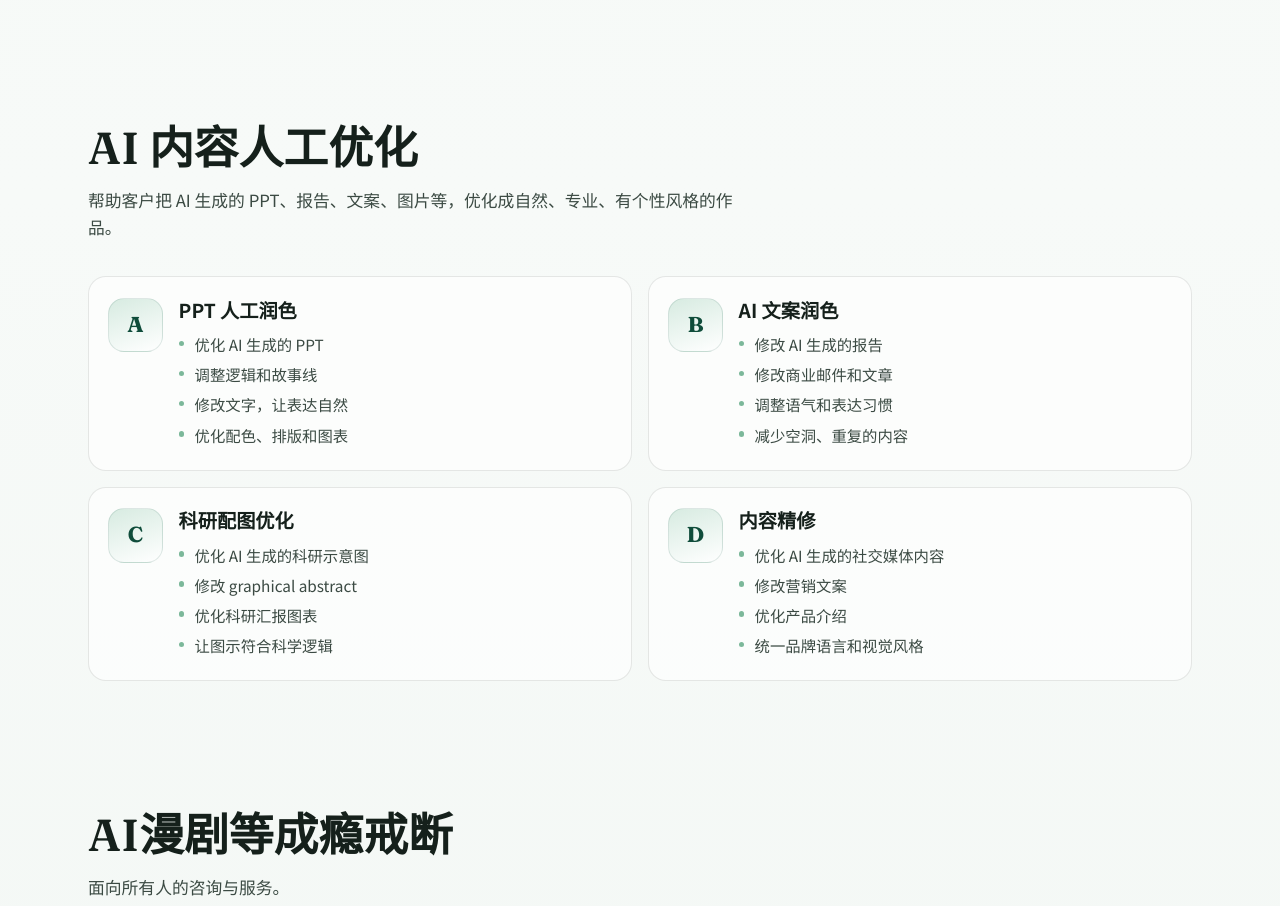
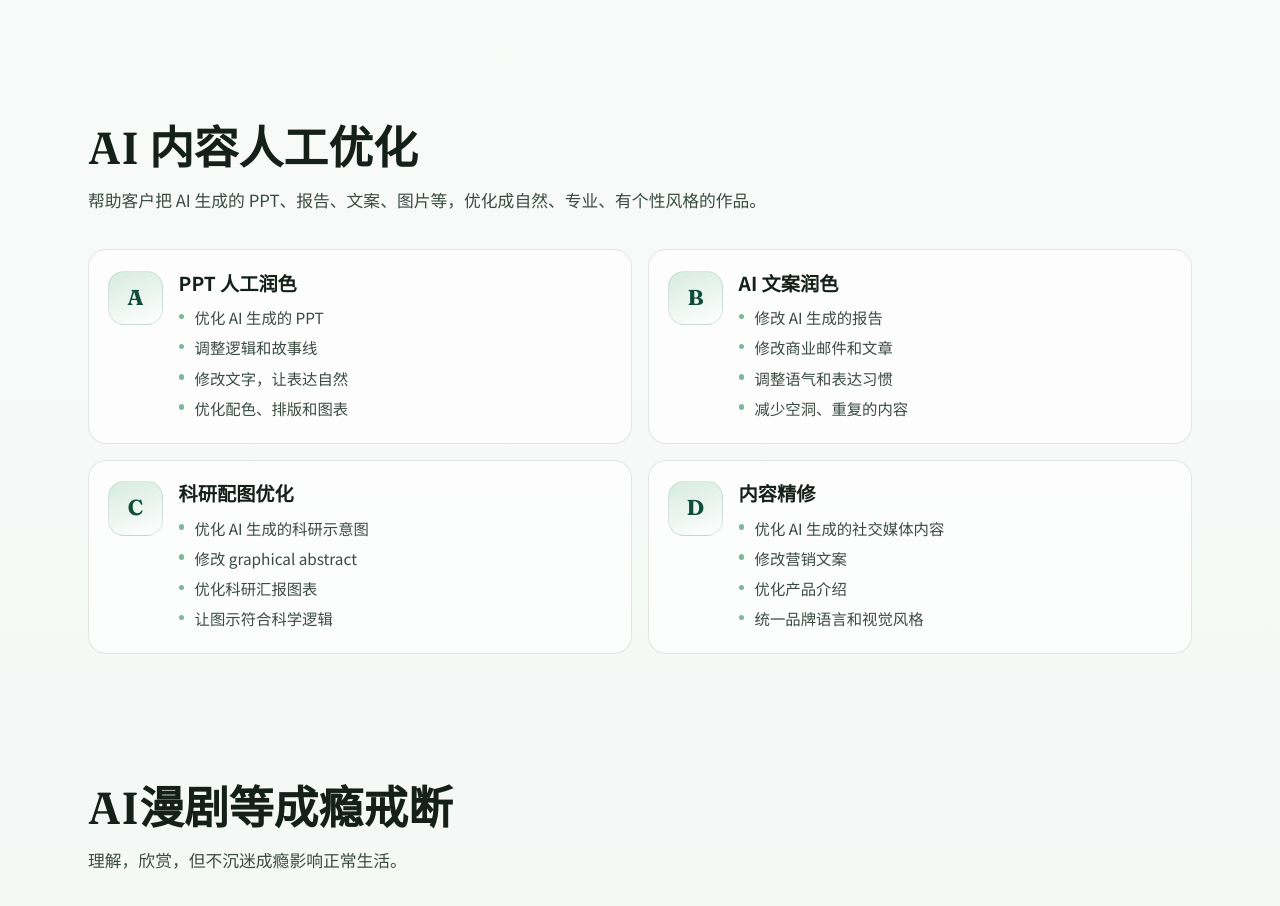
Before and after one commit to Fuhai-Zhou/humanize-ai-studio, a website built with Vite: page index.html in a window 1280 px wide. Shown: the part 1480-2386 px from the top of the page. Built offline with nearby package versions, Linux system fonts and the light colour scheme.

Commit message:
Fit the content intro on one line and update two labels.
Keep the content sentence intact, replace the recovery subtitle, and rename the everyday-AI course.

Co-authored-by: FUHAI ZHOU <Fuhai-Zhou@users.noreply.github.com>

```diff
--- a/src/i18n.js
+++ b/src/i18n.js
@@ -116,7 +116,7 @@ export const copy = {
     },
     recovery: {
       title: 'AI漫剧等成瘾戒断',
-      desc: '面向所有人的咨询与服务。',
+      desc: '理解，欣赏，但不沉迷成瘾影响正常生活。',
       points: [
         '帮你看清 AI 漫剧、短视频带来的成瘾习惯',
         '一起定可执行的减少计划：时长、时段、替代活动',
@@ -127,7 +127,7 @@ export const copy = {
     education: {
       title: 'AI 普及与教学',
       desc: '帮助 AI 初学者、中老年人和非技术人员真正掌握 AI，让他们在生活和工作中用起来。',
-      courseTitle: '课程：AI for Everyday Life',
+      courseTitle: '课程：AI的日常广泛使用',
       modules: [
         { num: '01', title: 'AI 基础使用', desc: '如何提问、语音对话、连续追问' },
         { num: '02', title: '翻译与沟通', desc: '英文邮件、翻译、旅行沟通' },
@@ -282,7 +282,7 @@ export const copy = {
     },
     recovery: {
       title: 'Recovery from AI-drama addiction',
-      desc: 'Consulting and service for anyone.',
+      desc: 'Understand it, enjoy it, and do not let addiction disrupt ordinary life.',
       points: [
         'Help you see the addictive habits that come from AI short dramas and short videos.',
         'Set a practical reduction plan together: how long, which hours, and what to do instead.',
@@ -293,7 +293,7 @@ export const copy = {
     education: {
       title: 'AI Education for Everyone',
       desc: 'Help beginners, seniors, and non-technical people actually use AI in life and work.',
-      courseTitle: 'Course: AI for Everyday Life',
+      courseTitle: 'Course: Everyday, widespread use of AI',
       modules: [
         { num: '01', title: 'AI basics', desc: 'Prompting, voice chat, follow-up questions' },
         { num: '02', title: 'Translation & communication', desc: 'English emails, translation, travel talk' },
--- a/src/main.js
+++ b/src/main.js
@@ -143,7 +143,7 @@ function render(lang) {
       <section class="section content-section" id="content">
         <div class="section-head reveal">
           <h2>${t.content.title}</h2>
-          <p class="lede">${t.content.desc}</p>
+          <p class="lede content-intro">${t.content.desc}</p>
         </div>
         <div class="product-list">
           ${copy.zh.content.products
--- a/src/style.css
+++ b/src/style.css
@@ -494,6 +494,14 @@ section[id],
   margin-bottom: 2.2rem;
 }
 
+.content-section .section-head {
+  max-width: none;
+}
+
+.content-intro {
+  max-width: 100%;
+}
+
 .eyebrow {
   margin: 0 0 0.55rem;
   font-size: 0.78rem;
```
